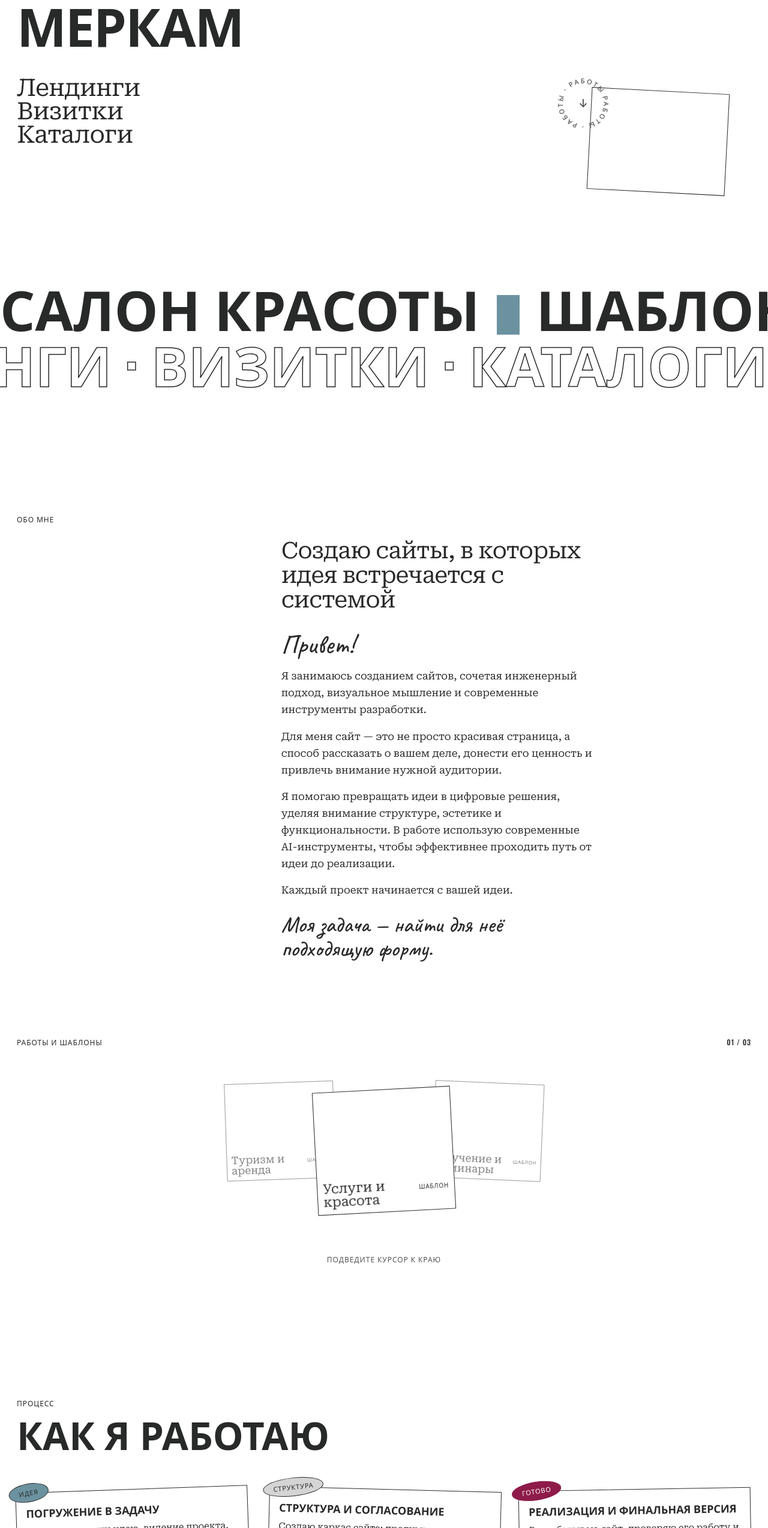
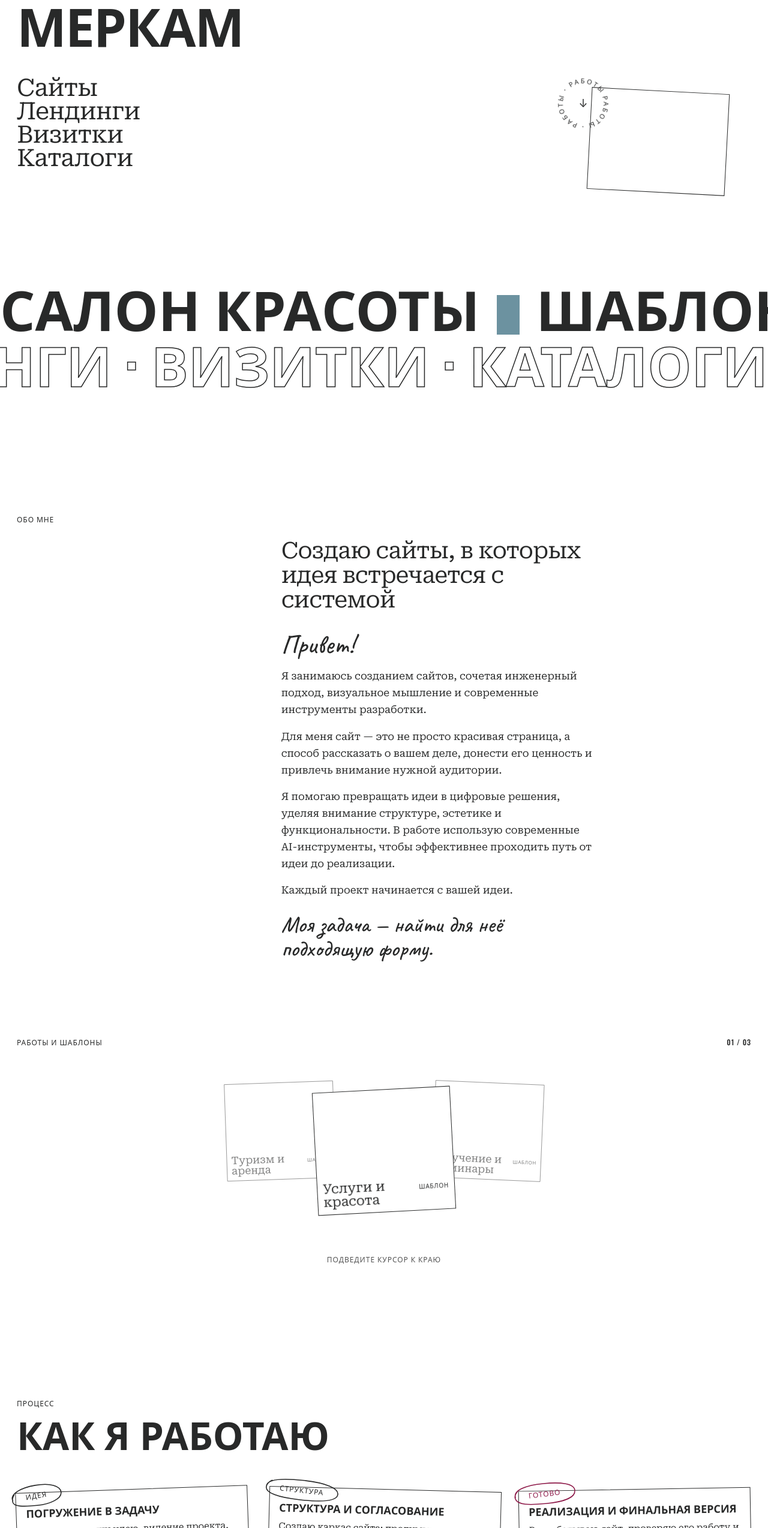
Before and after one commit to SabinaBatrakova/catalog-site, a React (Vite) app: page / in a window 1280 px wide. Shown: the part 252-2800 px from the top of the page at 60% size. Built offline with nearby package versions, Linux system fonts and the light colour scheme.

Commit message:
feat: use Sticker component in hero and process section

```diff
--- a/src/components/home/Hero.tsx
+++ b/src/components/home/Hero.tsx
@@ -1,6 +1,7 @@
+import { Sticker } from "@/components/ui/Sticker";
 import { contacts } from "@/lib/contacts";
 
-const services = ["Лендинги", "Визитки", "Каталоги"];
+const services = ["Сайты", "Лендинги", "Визитки", "Каталоги"];
 
 export function Hero() {
   return (
@@ -12,14 +13,16 @@ export function Hero() {
           <span className="block">меркам</span>
         </h1>
 
-        <a
-          href={contacts[0].href}
-          target="_blank"
-          rel="noreferrer"
-          className="absolute right-4 top-24 -rotate-12 rounded-[50%] bg-accent px-5 py-2 font-display text-xs font-medium uppercase tracking-[0.08em] text-white md:right-12 md:top-20"
-        >
-          Написать ↗
-        </a>
+        <div className="absolute right-4 top-24 md:right-12 md:top-20">
+          <Sticker
+            href={contacts[0].href}
+            tone="accent"
+            shape="b"
+            tilt="-rotate-12"
+          >
+            Написать ↗
+          </Sticker>
+        </div>
       </div>
 
       <div className="mt-12 flex flex-col gap-12 md:flex-row md:items-start md:justify-between">
--- a/src/components/home/Process.tsx
+++ b/src/components/home/Process.tsx
@@ -1,12 +1,16 @@
+import { useState } from "react";
 import { Reveal } from "@/components/home/Reveal";
+import { Sticker } from "@/components/ui/Sticker";
+import type { StickerShape, StickerTone } from "@/components/ui/Sticker";
 
 type Step = {
   sticker: string;
   title: string;
   text: string;
   tilt: string;
-  stickerClass: string;
-  stickerHover: string;
+  tone: StickerTone;
+  shape: StickerShape;
+  stickerTilt: string;
 };
 
 const steps: Step[] = [
@@ -15,25 +19,27 @@ const steps: Step[] = [
     title: "Погружение в задачу",
     text: "Обсуждаем вашу идею, видение проекта, желаемый функционал и визуальный стиль. Определяем цели и основные задачи сайта.",
     tilt: "-rotate-2",
-    stickerClass: "border-ink bg-steel text-ink",
-    stickerHover:
-      "group-hover:border-accent group-hover:bg-accent group-hover:text-white",
+    tone: "steel",
+    shape: "c",
+    stickerTilt: "-rotate-[8deg]",
   },
   {
     sticker: "Структура",
     title: "Структура и согласование",
     text: "Создаю каркас сайта: продумываю расположение блоков, логику страниц и путь пользователя. Согласовываем структуру перед переходом к реализации.",
     tilt: "rotate-[1.5deg]",
-    stickerClass: "border-ink bg-line text-ink",
-    stickerHover: "group-hover:border-ink group-hover:bg-steel group-hover:text-ink",
+    tone: "line",
+    shape: "b",
+    stickerTilt: "rotate-[5deg]",
   },
   {
     sticker: "Готово",
     title: "Реализация и финальная версия",
     text: "Разрабатываю сайт, проверяю его работу и адаптацию под разные устройства. Вношу согласованные правки и подготавливаю итоговую версию к публикации.",
     tilt: "-rotate-1",
-    stickerClass: "border-accent bg-accent text-white",
-    stickerHover: "group-hover:border-ink group-hover:bg-ink group-hover:text-white",
+    tone: "accent",
+    shape: "a",
+    stickerTilt: "-rotate-6",
   },
 ];
 
@@ -61,6 +67,33 @@ function Arrow({ className = "" }: { className?: string }) {
   );
 }
 
+function StepCard({ step }: { step: Step }) {
+  const [hovered, setHovered] = useState(false);
+
+  return (
+    <div
+      onMouseEnter={() => setHovered(true)}
+      onMouseLeave={() => setHovered(false)}
+      className={`relative border-[1.5px] border-ink bg-paper p-4 transition-all duration-300 ease-out motion-safe:hover:-translate-y-1.5 motion-safe:hover:rotate-0 ${step.tilt}`}
+    >
+      <div className="absolute -left-3 -top-4 z-10">
+        <Sticker
+          tone={step.tone}
+          shape={step.shape}
+          tilt={step.stickerTilt}
+          active={hovered}
+        >
+          {step.sticker}
+        </Sticker>
+      </div>
+      <h3 className="mt-2 font-display text-lg font-semibold uppercase leading-none">
+        {step.title}
+      </h3>
+      <p className="mt-3 font-serif text-[15px] leading-[1.55]">{step.text}</p>
+    </div>
+  );
+}
+
 export function Process() {
   return (
     <section id="process" className="scroll-mt-16 px-7 py-24 md:py-32">
@@ -77,21 +110,7 @@ export function Process() {
         {steps.map((step, i) => (
           <li key={step.sticker} className="relative">
             <Reveal delay={i * 150}>
-              <div
-                className={`group relative border-[1.5px] border-ink bg-paper p-4 transition-all duration-300 ease-out motion-safe:hover:-translate-y-1.5 motion-safe:hover:rotate-0 ${step.tilt}`}
-              >
-                <span
-                  className={`absolute -left-3 -top-4 -rotate-[8deg] rounded-[50%] border-[1.5px] px-4 py-1.5 font-display text-[11px] font-medium uppercase tracking-[0.08em] transition-all duration-500 ease-out motion-safe:group-hover:-rotate-[14deg] ${step.stickerClass} ${step.stickerHover}`}
-                >
-                  {step.sticker}
-                </span>
-                <h3 className="mt-2 font-display text-lg font-semibold uppercase leading-none">
-                  {step.title}
-                </h3>
-                <p className="mt-3 font-serif text-[15px] leading-[1.55]">
-                  {step.text}
-                </p>
-              </div>
+              <StepCard step={step} />
             </Reveal>
 
             {i < steps.length - 1 && (
--- a/src/components/ui/Sticker.tsx
+++ b/src/components/ui/Sticker.tsx
@@ -1,10 +1,10 @@
 import { useId } from "react";
 import type { ReactNode } from "react";
 
-type Tone = "ink" | "accent" | "steel" | "line";
-type Shape = "a" | "b" | "c";
+export type StickerTone = "ink" | "accent" | "steel" | "line";
+export type StickerShape = "a" | "b" | "c";
 
-const outlines: Record<Shape, string> = {
+const outlines: Record<StickerShape, string> = {
   a: "M10,26 C6,10 44,3 92,4 C142,5 178,12 177,26 C176,42 138,47 92,46 C46,45 12,42 9,28 C8,24 11,19 16,15",
   b: "M8,24 C10,9 52,5 96,5 C146,5 180,13 178,27 C176,43 130,46 88,46 C40,46 6,40 8,26 C9,20 14,15 20,12",
   c: "M12,28 C5,12 48,4 94,4 C144,4 179,14 176,28 C173,41 134,48 90,46 C42,44 10,40 11,30 C11,25 14,20 19,17",
@@ -12,32 +12,37 @@ const outlines: Record<Shape, string> = {
 
 type ToneClasses = {
   text: string;
+  activeText: string;
   hoverText: string;
   stroke: string;
   fill: string;
 };
 
-const tones: Record<Tone, ToneClasses> = {
+const tones: Record<StickerTone, ToneClasses> = {
   ink: {
     text: "text-ink",
+    activeText: "text-white",
     hoverText: "group-hover:text-white group-active:text-white",
     stroke: "stroke-ink",
     fill: "[--sticker-fill:var(--color-ink)]",
   },
   accent: {
     text: "text-accent",
+    activeText: "text-white",
     hoverText: "group-hover:text-white group-active:text-white",
     stroke: "stroke-accent",
     fill: "[--sticker-fill:var(--color-accent)]",
   },
   steel: {
     text: "text-ink",
+    activeText: "text-ink",
     hoverText: "",
     stroke: "stroke-ink",
     fill: "[--sticker-fill:var(--color-steel)]",
   },
   line: {
     text: "text-ink",
+    activeText: "text-ink",
     hoverText: "",
     stroke: "stroke-ink",
     fill: "[--sticker-fill:var(--color-line)]",
@@ -46,12 +51,13 @@ const tones: Record<Tone, ToneClasses> = {
 
 type StickerProps = {
   children: ReactNode;
-  tone?: Tone;
-  shape?: Shape;
+  tone?: StickerTone;
+  shape?: StickerShape;
   tilt?: string;
   href?: string;
   onClick?: () => void;
   icon?: ReactNode;
+  active?: boolean;
 };
 
 export function Sticker({
@@ -62,12 +68,24 @@ export function Sticker({
   href,
   onClick,
   icon,
+  active = false,
 }: StickerProps) {
   const rawId = useId();
   const clipId = `sticker-clip-${rawId.replace(/[^a-zA-Z0-9_-]/g, "")}`;
   const t = tones[tone];
+  const interactive = Boolean(href || onClick);
 
-  const className = `group relative inline-block cursor-pointer px-7 py-3 font-display text-xs font-medium uppercase tracking-[0.08em] ${t.fill} ${t.text} ${tilt}`;
+  const className = `group relative inline-block px-7 py-3 font-display text-xs font-medium uppercase tracking-[0.08em] ${
+    interactive ? "cursor-pointer" : ""
+  } ${t.fill} ${active ? t.activeText : t.text} ${tilt}`;
+
+  const riseClass = active
+    ? "translate-y-0"
+    : "translate-y-[300px] group-hover:translate-y-0 group-active:translate-y-0";
+
+  const textTiming = active
+    ? "delay-[900ms] duration-[900ms]"
+    : "duration-300 group-hover:delay-[900ms] group-hover:duration-[900ms]";
 
   const body = (
     <>
@@ -88,7 +106,9 @@ export function Sticker({
         style={{ clipPath: `url(#${clipId})` }}
       >
         <span className="absolute left-1/2 top-1/2 -ml-[200px] -mt-[200px] block h-[400px] w-[400px] rotate-[28deg]">
-          <span className="block h-full w-full translate-y-[300px] transition-transform duration-[2600ms] ease-[cubic-bezier(.4,.05,.3,1)] group-hover:translate-y-0 group-active:translate-y-0 motion-reduce:transition-none">
+          <span
+            className={`block h-full w-full transition-transform duration-[2600ms] ease-[cubic-bezier(.4,.05,.3,1)] motion-reduce:transition-none ${riseClass}`}
+          >
             <span className="sticker-wave block" />
             <span className="block h-[calc(100%-14px)] bg-(--sticker-fill)" />
           </span>
@@ -112,7 +132,7 @@ export function Sticker({
       </svg>
 
       <span
-        className={`relative inline-flex items-center gap-2 transition-colors duration-300 group-hover:delay-[900ms] group-hover:duration-[900ms] ${t.hoverText}`}
+        className={`relative inline-flex items-center gap-2 transition-colors ${textTiming} ${t.hoverText}`}
       >
         {children}
         {icon}
@@ -134,9 +154,13 @@ export function Sticker({
     );
   }
 
-  return (
-    <button type="button" onClick={onClick} className={className}>
-      {body}
-    </button>
-  );
+  if (onClick) {
+    return (
+      <button type="button" onClick={onClick} className={className}>
+        {body}
+      </button>
+    );
+  }
+
+  return <span className={className}>{body}</span>;
 }
```
